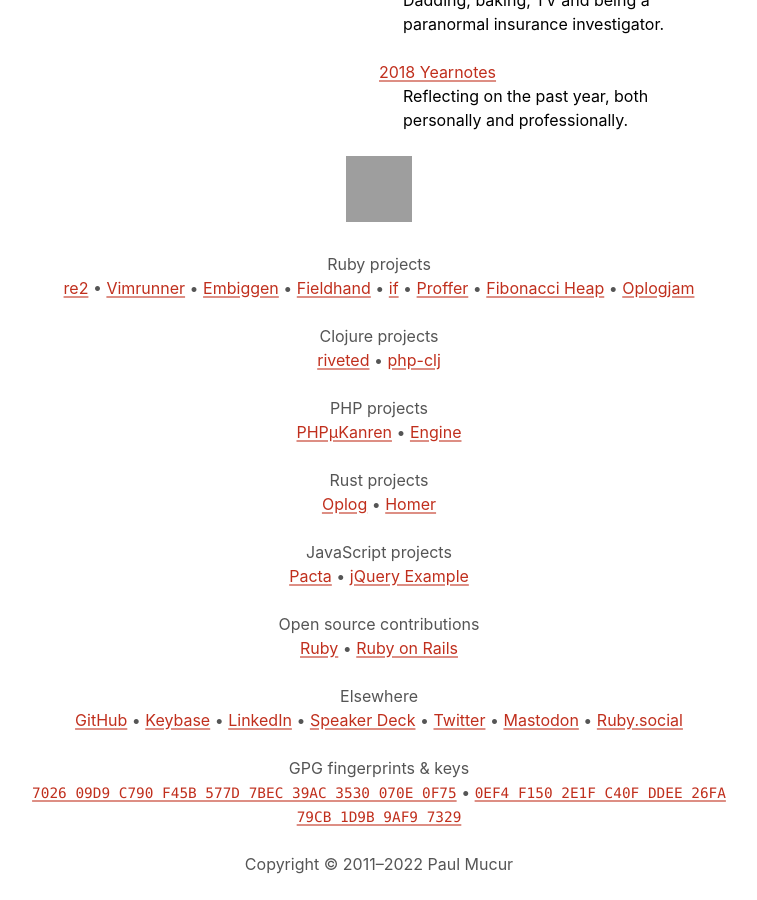
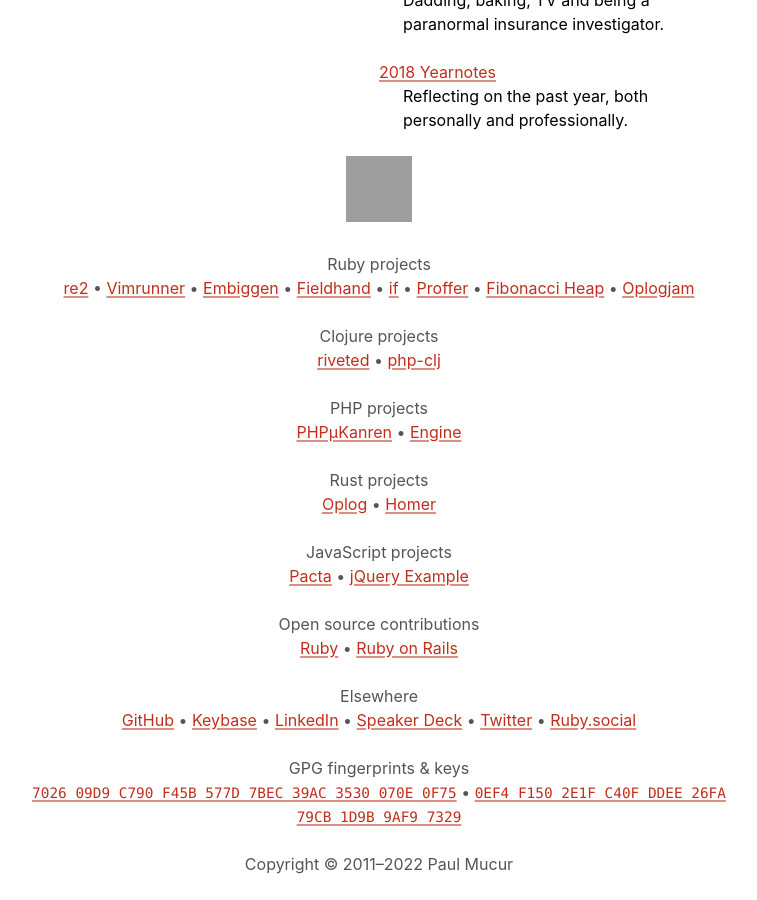
Before and after one commit to mudge/mudge.github.com, a Jekyll site: the page built from index.html, in a window 1280 px wide and 900 px high, scrolled down 12612 px. Shown: the whole window, without its empty margins (261-1018 px from the left). Built offline with Jekyll 4.4.1, drawn with Linux system fonts in a browser that asks for light colours; some web fonts are replaced; grey boxes are pictures that could not be loaded.

Commit message:
Remove link to personal Mastodon instance
This reverts commit 7e7e4813005d05c7a1ff012fd242737aae4093f2.

```diff
--- a/_includes/footer.html
+++ b/_includes/footer.html
@@ -45,7 +45,6 @@
     <a href=//www.linkedin.com/in/paulmucur/>LinkedIn</a> &bull;
     <a href=//speakerdeck.com/mudge>Speaker Deck</a> &bull;
     <a href=//twitter.com/mudge>Twitter</a> &bull;
-    <a rel=me href=https://social.mudge.name/@mudge>Mastodon</a> &bull;
     <a rel=me href=https://ruby.social/@mudge>Ruby.social</a>
   </p>
   <h2>GPG fingerprints &amp; keys</h2>
```
